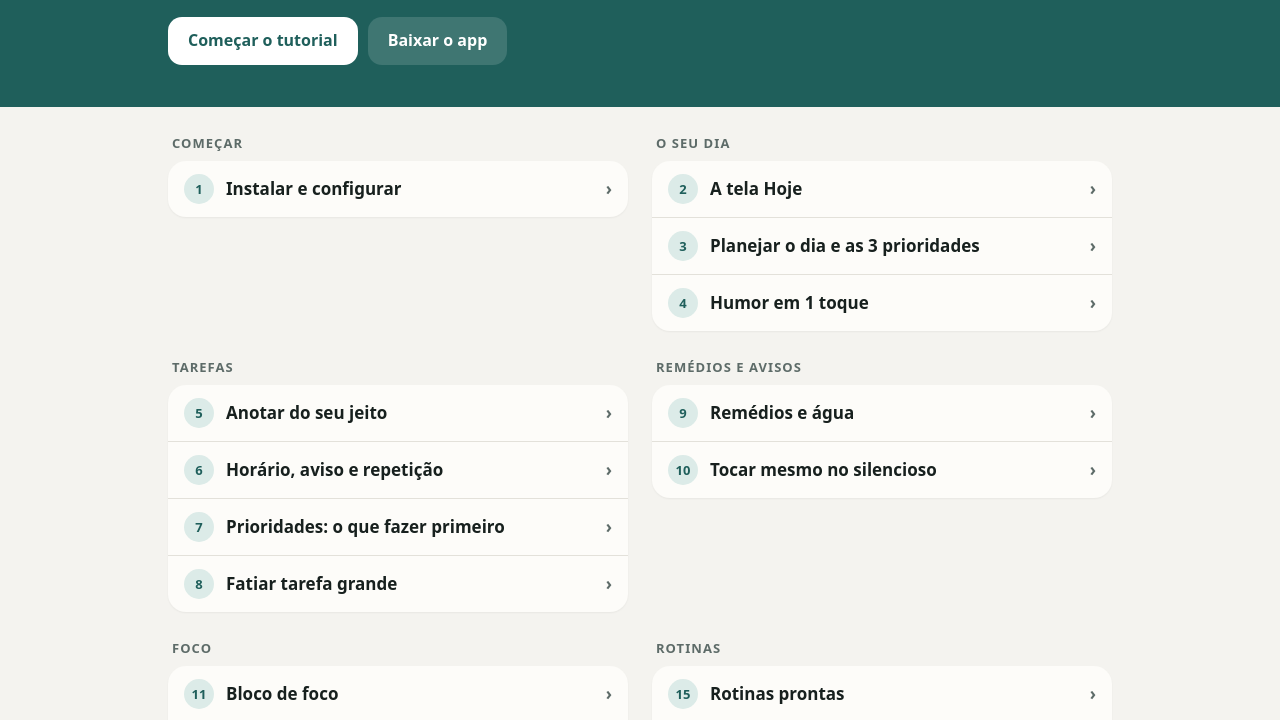
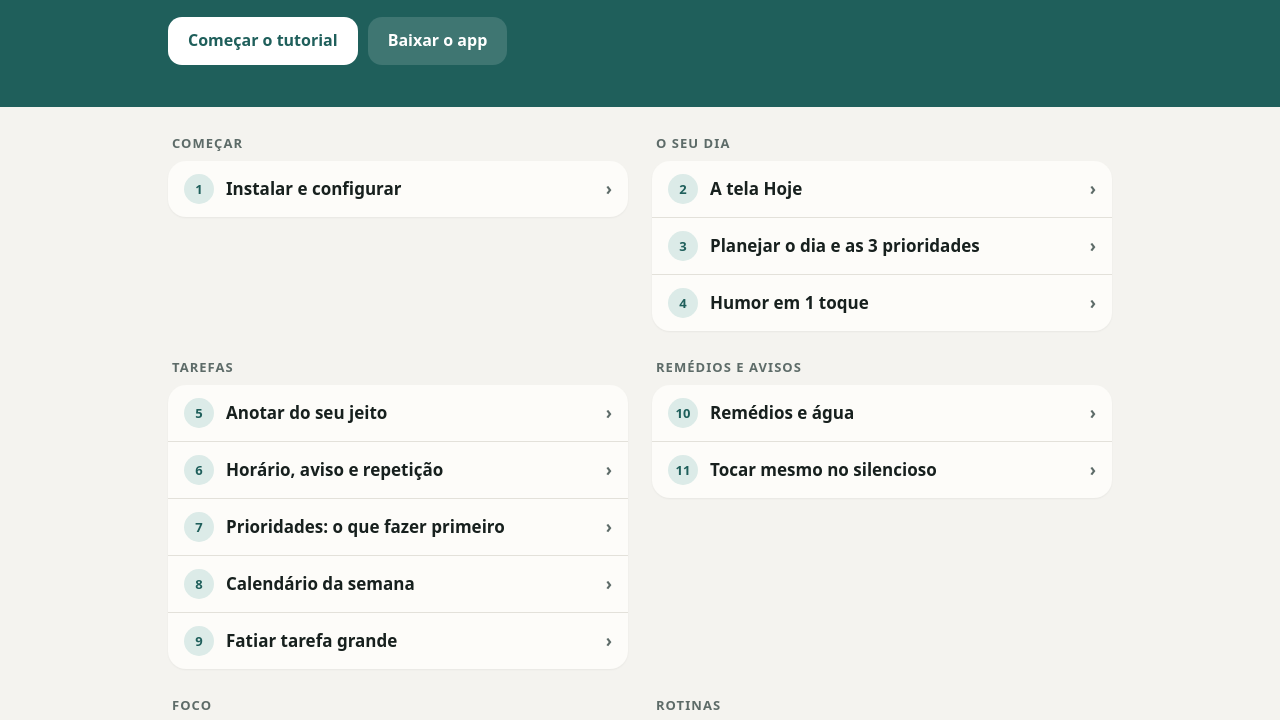
Before and after one commit to cidedson/cidedson.github.io, a plain HTML site: page como-usar/index.html in a window 1280 px wide. Shown: the part 211-931 px from the top of the page. Drawn offline with Linux system fonts and the light colour scheme.

Commit message:
Tutorial: versão 2.1 (calendário, rotina guiada com voz, pontos)
Co-Authored-By: Claude Opus 5.5 <noreply@anthropic.com>
Claude-Session: https://claude.ai/code/session_01Rs3GPLpWNhTN5yiAapCfrm

```diff
--- a/como-usar/index.html
+++ b/como-usar/index.html
@@ -4,9 +4,9 @@
 <meta charset="utf-8">
 <meta name="viewport" content="width=device-width, initial-scale=1, viewport-fit=cover">
 <title>Como usar o TDAH na Vida Real · tutorial guiado</title>
-<meta name="description" content="Tutorial guiado do app TDAH na Vida Real: 23 lições curtas, com a tela e o passo a passo de cada função.">
+<meta name="description" content="Tutorial guiado do app TDAH na Vida Real: 24 lições curtas, com a tela e o passo a passo de cada função.">
 <meta property="og:title" content="Como usar o TDAH na Vida Real">
-<meta property="og:description" content="Tutorial guiado: 23 lições curtas, com a tela e o passo a passo de cada função do app.">
+<meta property="og:description" content="Tutorial guiado: 24 lições curtas, com a tela e o passo a passo de cada função do app.">
 <meta property="og:image" content="https://cidedson.github.io/como-usar/img/capa.png">
 <meta property="og:type" content="website">
 <meta name="theme-color" content="#1f5f5b">
@@ -125,6 +125,12 @@ const L = [
     'Prazo até amanhã sobe sozinho para urgente.',
     'Use os filtros do topo para ver só Casa, Trabalho, Saúde…'],
     'O que fica 7 dias na Solta vai para “Talvez um dia”, sem culpa.'],
+  ['calendario', 'Tarefas', 'Calendário da semana', 'calendario', 'Os próximos 7 dias numa tela só.', [
+    'Toque em <b>Semana</b> no Meu dia, ou abra o menu ☰ › <b>Calendário</b>.',
+    'Cada dia mostra os compromissos da agenda, as tarefas com prazo e os lembretes, por horário.',
+    'Para criar uma tarefa num dia, toque no <b>+</b> daquele dia.',
+    'Para mudar uma tarefa de dia, toque no ícone de calendário ao lado dela e escolha o novo dia.'],
+    'As tarefas atrasadas aparecem em cima, sem bronca: é só escolher um dia novo.'],
   ['fatiar', 'Tarefas', 'Fatiar tarefa grande', 'nova-tarefa-ia', 'Tarefa grande trava. Passo de 10 minutos, não.', [
     'Com a IA ligada, escreva a tarefa grande: “declarar o imposto de renda até dia 30”.',
     'A IA devolve o prazo, a categoria e passos de 5 a 25 minutos.',
@@ -148,7 +154,7 @@ const L = [
     'A tela mostra só o passo atual. Ideia boa no meio? <b>Estacionar uma ideia</b>.',
     'No fim toca o sino, mesmo com a tela apagada.',
     'Diga se terminou: o passo é marcado e o próximo aparece.'],
-    'Dá para pausar, parar ou ganhar <b>+5 min</b> a qualquer hora.'],
+    'Durante o bloco a tela fica acesa e a barra de notificações mostra quanto falta. Dá para desligar em Ajustes › Bloco de foco.'],
   ['disco', 'Foco', 'Tempo visual e focar junto', 'foco-disco', 'Enxergar o tempo e ter companhia ajudam a não desviar.', [
     'Durante o bloco, toque em <b>Ver como disco (tempo visual)</b>: o vermelho vai diminuindo.',
     'Para focar com alguém, toque em <b>Chamar alguém para focar junto</b>. Vai um convite pelo WhatsApp com o horário.',
@@ -169,11 +175,12 @@ const L = [
     'Marque os passos, ou use a <b>Versão mínima</b> em dia difícil.',
     'Em <b>Lembrete diário</b>, escolha o horário.',
     'No fim, toque em <b>Concluí a rotina</b>.']],
-  ['guiada', 'Rotinas', 'Rotina guiada', 'rotina-guiada', 'Um passo por vez, com o tempo de cada um.', [
-    'Na rotina, toque em <b>Começar guiada</b>.',
-    'Aparece um passo por vez, com o tempo dele no disco.',
-    '<b>Feito</b> vai para o próximo. <b>Pular</b> e <b>+1 min</b> quando precisar.',
-    'Passou do tempo? Ele conta para cima, sem bronca.'],
+  ['guiada', 'Rotinas', 'Rotina guiada', 'rotina-guiada', 'Um passo por vez, com o tempo de cada um, e o app falando.', [
+    'Na rotina, escolha se quer <b>Falar os passos</b> e <b>Avançar sozinho</b>, e toque em <b>Começar guiada</b>.',
+    'Aparece um passo por vez, com o tempo dele no disco, e o app diz o que fazer.',
+    '<b>Feito</b> vai para o próximo. <b>Pular</b>, <b>+1 min</b> e <b>Pausar</b> quando precisar.',
+    'Apareceu algo a mais? <b>+ Incluir passo</b> põe um passo só nesta vez.',
+    'Passou do tempo? Ele conta para cima, sem bronca. Com <b>Avançar sozinho</b>, vai para o próximo mesmo com o celular bloqueado.'],
     'Os minutos de cada passo mudam em <b>Editar esta rotina</b>.'],
   ['semana', 'Acompanhar', 'Resumo da semana', 'semana', 'Olhar para trás sem julgamento.', [
     'Domingo às 19h chega o resumo: tarefas, prioridades, remédios, humor e tempo de foco.',
@@ -183,7 +190,8 @@ const L = [
     'Tarefa, passo, remédio, bloco de foco e rotina valem pontos.',
     'Os pontos sobem de nível. Toque no troféu do topo para ver.',
     'Crie recompensas com preço, como “pedir uma pizza: 150”.',
-    'Juntou moedas? <b>Resgatar</b>. Gastar não tira nível.'],
+    'Juntou moedas? <b>Resgatar</b>. Gastar não tira nível.',
+    'Tarefa parada vale mais (na matriz aparece “vale 15 pts”), e o <b>dia perfeito</b> vale +20: prioridades feitas e remédios marcados.'],
     'Um dia sem nada não quebra a sequência. Ninguém perde ponto.'],
   ['buscar', 'Acompanhar', 'Buscar em tudo', 'busca', 'Lembra que anotou, mas não sabe onde?', [
     'Toque na lupa no topo do Hoje.',
@@ -228,8 +236,9 @@ const ALT = {
   'foco-disco': 'Bloco de foco com o disco vermelho de tempo visual e a mensagem Focando junto',
   'foco-fim': 'Bloco concluído com as 4 bolinhas cheias e o botão de pausa longa de 15 minutos',
   'foco-ajustes': 'Ajustes do bloco de foco com a opção Não perturbe durante o foco',
-  'rotina-detalhe': 'Rotina Lançamento da manhã com o botão Começar guiada e a lista de passos',
-  'rotina-guiada': 'Rotina guiada no passo 3 de 7, com o disco de tempo e os próximos passos',
+  'rotina-detalhe': 'Rotina Lançamento da manhã com o botão Começar guiada e as opções Falar os passos e Avançar sozinho',
+  calendario: 'Calendário dos próximos 7 dias com a consulta médica, tarefas com horário e a reunião de pais',
+  'rotina-guiada': 'Rotina guiada no passo 3 de 8, com o disco de tempo, Pausar, Incluir passo, Voz e os próximos passos',
   semana: 'Resumo da semana com tarefas concluídas, 3 do dia, remédios, humor e o dia que mais rendeu',
   pontos: 'Tela Pontos e recompensas com nível 3, dias seguidos, moedas e recompensas',
   busca: 'Busca por “agua” mostrando resultados em Rotinas e no Guia',
@@ -252,7 +261,7 @@ function index() {
   const started = Object.keys(seen).length > 0;
   let i = 0;
   const chaps = chapters.map(c => `<section class="chap"><h2>${c}</h2><div class="list">${L.filter(l => l[1] === c).map(l => { i = L.indexOf(l) + 1; return `<a href="#${l[0]}" class="${seen[l[0]] ? 'seen' : ''}"><span class="n">${seen[l[0]] ? '✓' : i}</span><span class="t">${l[2]}</span><span class="arr">›</span></a>`; }).join('')}</div></section>`).join('');
-  app.innerHTML = `<header class="hero"><div class="wrap"><p class="eyebrow">Tutorial guiado · versão 2.0</p><h1>Como usar o TDAH na Vida Real</h1>
+  app.innerHTML = `<header class="hero"><div class="wrap"><p class="eyebrow">Tutorial guiado · versão 2.1</p><h1>Como usar o TDAH na Vida Real</h1>
     <p>${L.length} lições curtas, uns 10 minutos. Cada uma mostra a tela e o passo a passo. Dá para parar e voltar depois: o tutorial lembra onde você parou.</p>
     <div class="go"><a class="btn light" href="#${(next || L[0])[0]}">${started && next ? 'Continuar de onde parei' : 'Começar o tutorial'}</a><a class="btn ghost" href="https://github.com/cidedson/tdah-vida-real/releases/latest">Baixar o app</a></div></div></header>
     <main class="wrap"><div class="chaps">${chaps}</div>
```
Also changed, not shown: como-usar/img/calendario.webp (added), como-usar/img/rotina-detalhe.webp, como-usar/img/rotina-guiada.webp.
